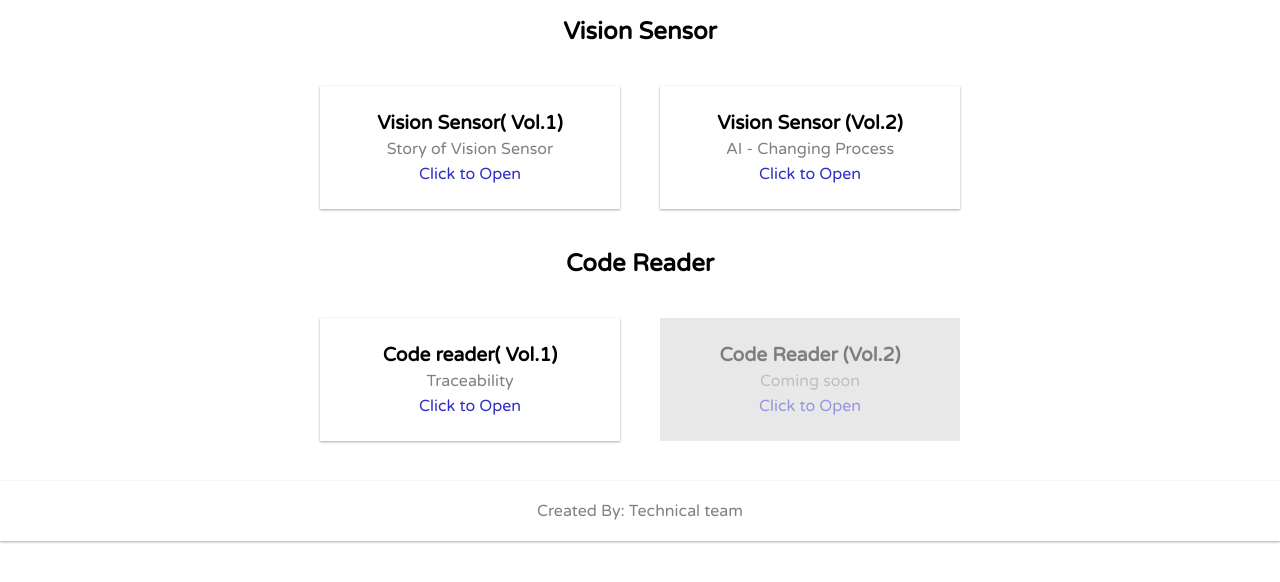
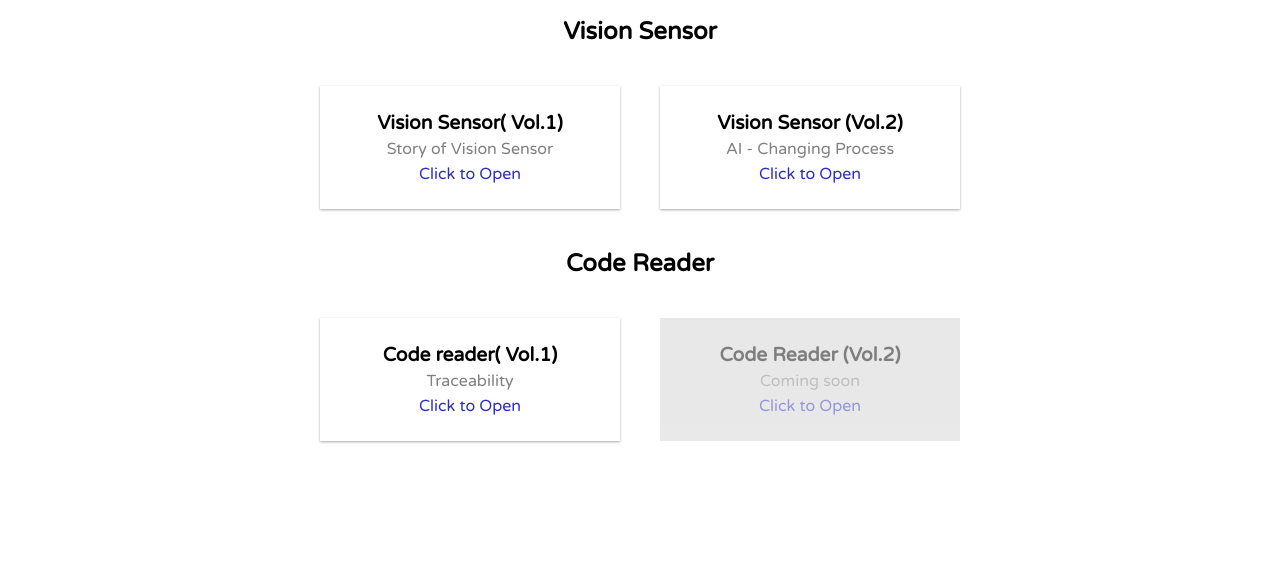
Before and after one commit to keyence-hub/ELMS, a plain HTML site: page index.html in a window 1280 px wide. Shown: the part 86-668 px from the top of the page. Drawn offline with nearby package versions, Linux system fonts and the light colour scheme.

Commit message:
🙆🏤 Updated with Glitch

```diff
--- a/index.html
+++ b/index.html
@@ -15,9 +15,7 @@
     <h1 style="text-align: center;">Keyence Academy</h1>
     <hr style="max-width: 400px;">
     <div class="container"></div>
-    <p class="credits">
-      Created By: Technical team
-    </p>
+
 
     <script src="data.js"></script>
     <script src="script.js"></script>
```
